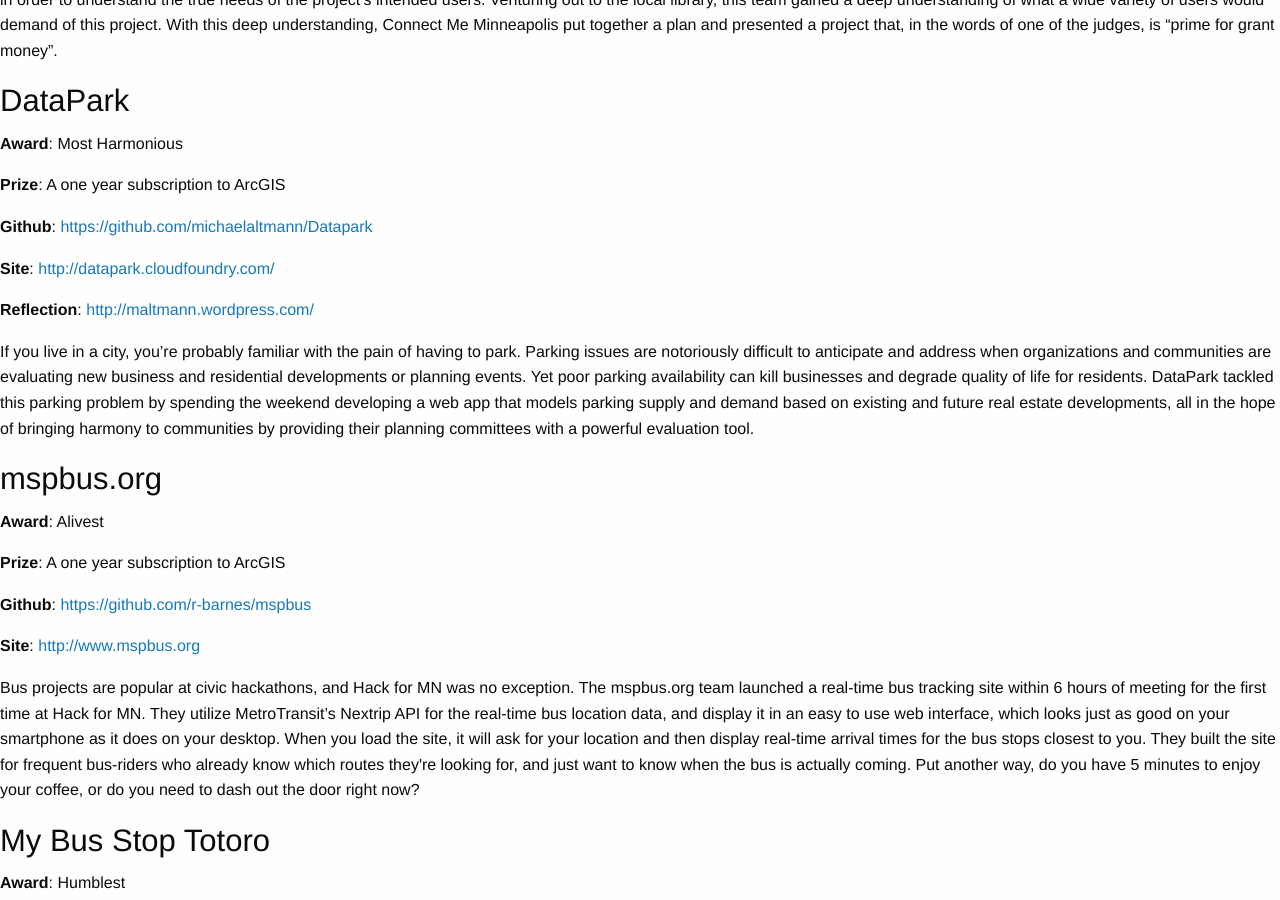
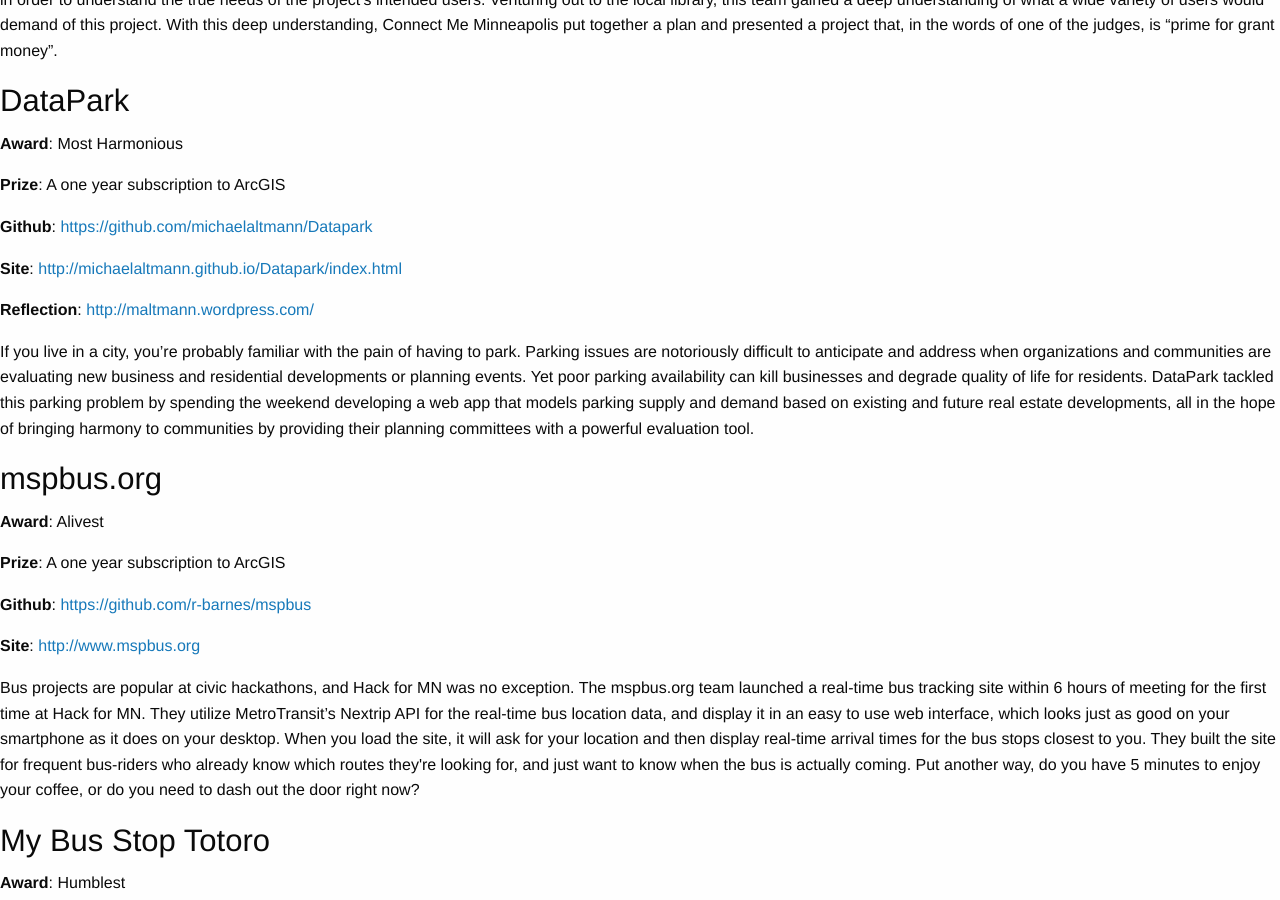
Before and after one commit to OpenTwinCities/opentwincities.github.com, a Jekyll site: the page built from 2013-06-14-hack-for-mn-2013-projects.html, in a window 1280 px wide and 900 px high, scrolled down 1530 px. Built offline with Jekyll 4.4.1, drawn with Linux system fonts in a browser that asks for light colours; nearby versions of some CDN libraries; library files that are not in the unit come from our copies.

Commit message:
Updated site URL for DataPark

```diff
--- a/2013-06-14-hack-for-mn-2013-projects.html
+++ b/2013-06-14-hack-for-mn-2013-projects.html
@@ -39,7 +39,7 @@
       <p class="project-meta"><b>Award</b>: Most Harmonious</p>
       <p class="project-meta"><b>Prize</b>: A one year subscription to ArcGIS</p>
       <p class="project-meta"><b>Github</b>: <a href="https://github.com/michaelaltmann/Datapark" target="_blank">https://github.com/michaelaltmann/Datapark</a></p>
-      <p class="project-meta"><b>Site</b>: <a href="http://datapark.cloudfoundry.com/" target="_blank">http://datapark.cloudfoundry.com/</a></p>
+      <p class="project-meta"><b>Site</b>: <a href="http://michaelaltmann.github.io/Datapark/index.html" target="_blank">http://michaelaltmann.github.io/Datapark/index.html</a></p>
       <p class="project-meta"><b>Reflection</b>: <a href="http://maltmann.wordpress.com/" target="_blank">http://maltmann.wordpress.com/</a></p>
       <p></p>
       <p>If you live in a city, you’re probably familiar with the pain of having to park. Parking issues are notoriously difficult to anticipate and address when organizations and communities are evaluating new business and residential developments or planning events. Yet poor parking availability can kill businesses and degrade quality of life for residents. DataPark tackled this parking problem by spending the weekend developing a web app that models parking supply and demand based on existing and future real estate developments, all in the hope of bringing harmony to communities by providing their planning committees with a powerful evaluation tool.</p>
```
